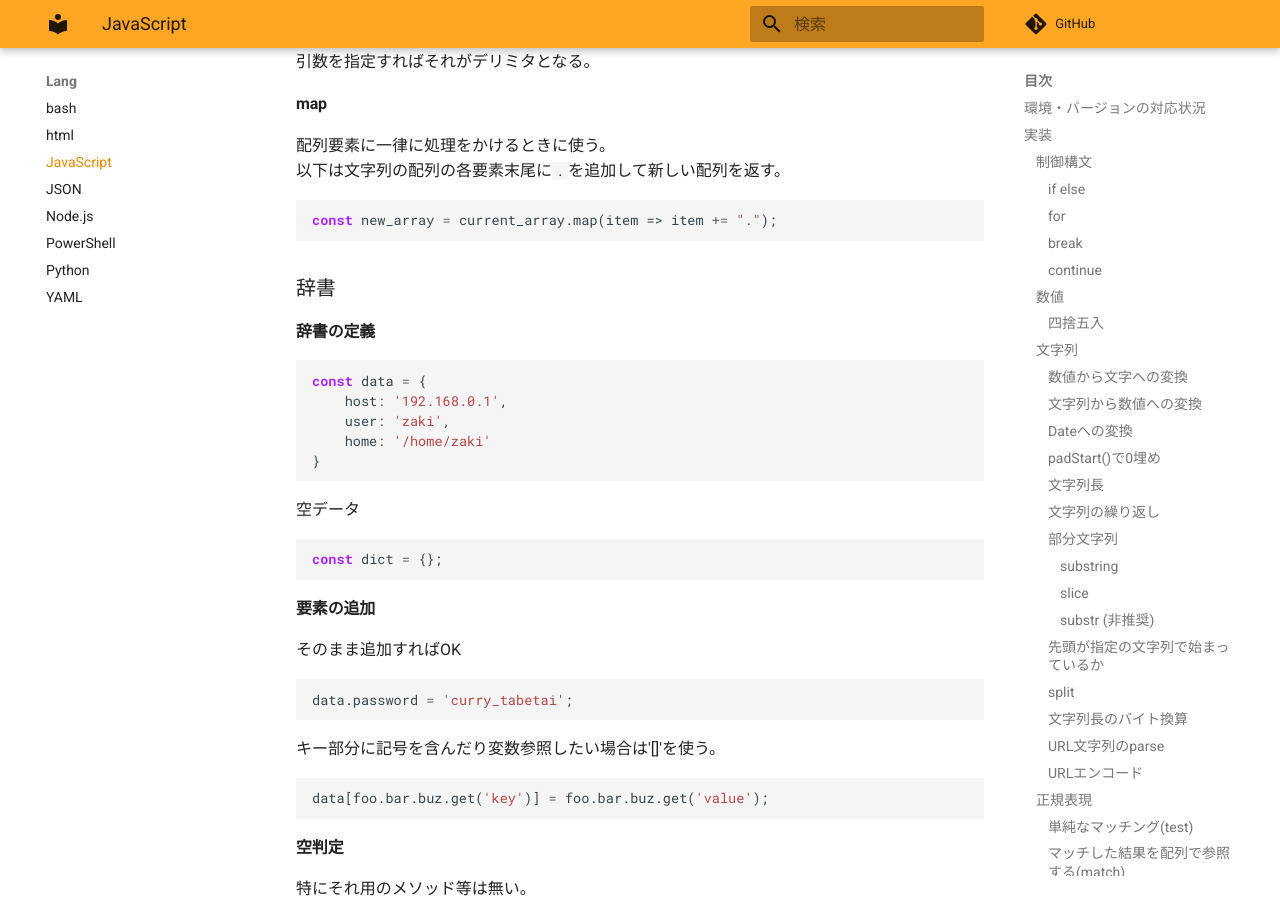
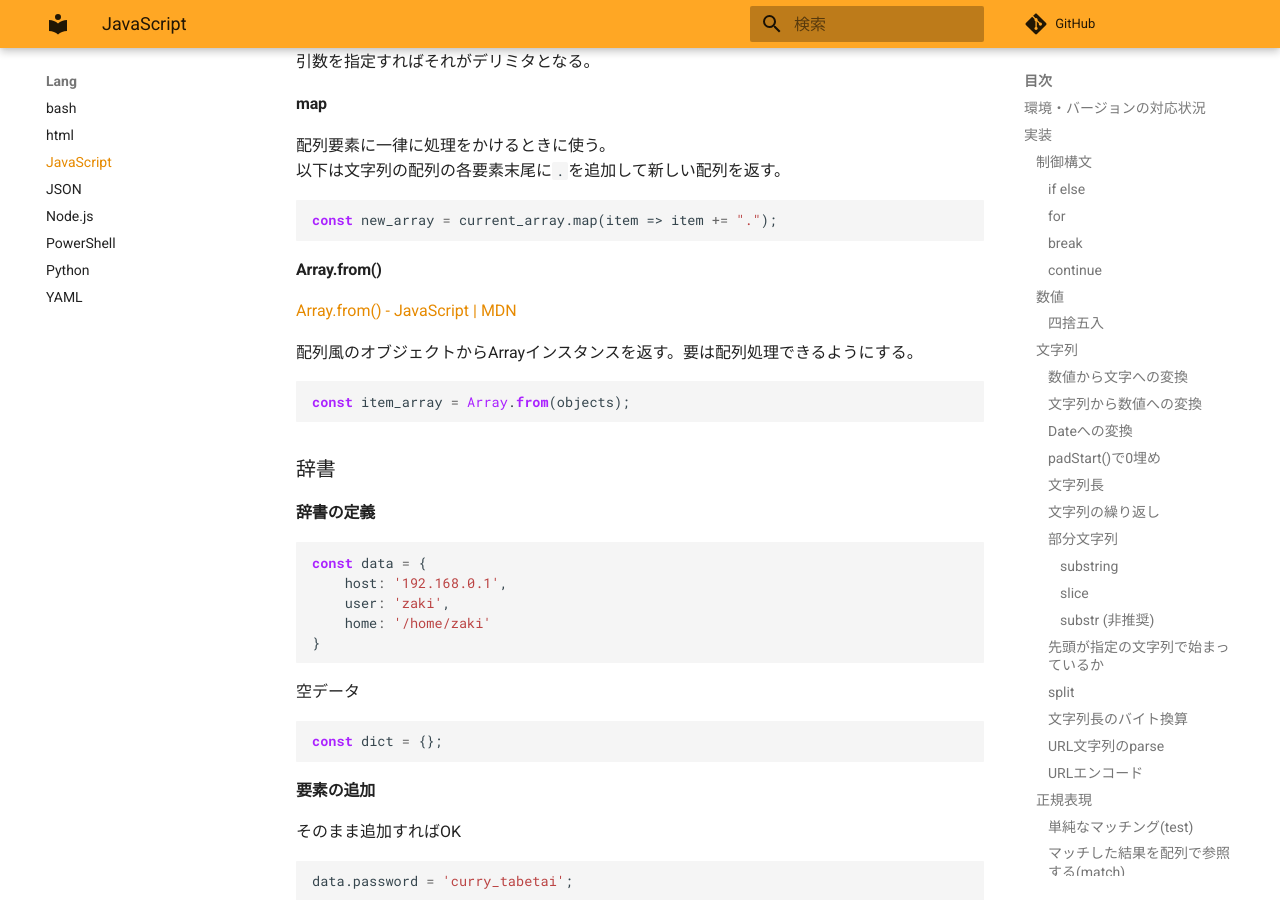
Before and after one commit to zaki-lknr/docs, an MkDocs documentation site: the page built from docs/lang/js.md, in a window 1280 px wide and 900 px high, scrolled down 8069 px. Built offline with MkDocs 1.6.1 and Material for MkDocs 9.7.7, drawn with Linux system fonts in a browser that asks for light colours; comment, search, counter and statistics services are not loaded.

Commit message:
add: lang/javascript: Array.from()

````diff
--- a/docs/lang/js.md
+++ b/docs/lang/js.md
@@ -424,6 +424,16 @@ console.log(sample_array.join());
 
 ```js
 const new_array = current_array.map(item => item += ".");
+```
+
+#### Array.from()
+
+[Array.from() - JavaScript | MDN](https://developer.mozilla.org/ja/docs/Web/JavaScript/Reference/Global_Objects/Array/from)
+
+配列風のオブジェクトからArrayインスタンスを返す。要は配列処理できるようにする。
+
+```js
+const item_array = Array.from(objects);
 ```
 
 ### 辞書
````
